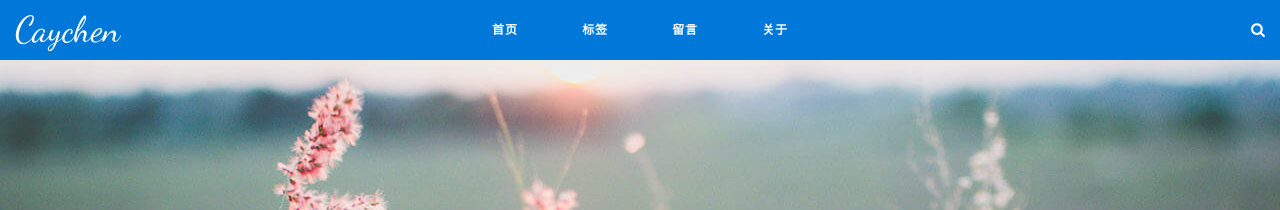
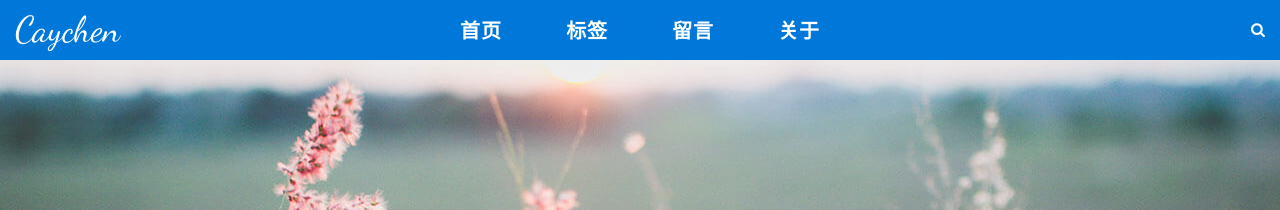
Before and after one commit to caychen/caychen.github.io, a Jekyll site: the page built from _pages/contact.html, in a window 1280 px wide. Shown: the top 210 px of the page. Built offline with Jekyll 4.4.1, drawn with Linux system fonts in a browser that asks for light colours.

Commit message:
header文字大小

```diff
--- a/css/main.css
+++ b/css/main.css
@@ -692,7 +692,7 @@ table tr:hover {
 
 .site-nav a {
   position: relative;
-  font-size: 12px;
+  font-size: 20px;
   padding: 22px 30px;
   font-family: 'Lato', sans-serif;
   letter-spacing: 0.8px;
```
